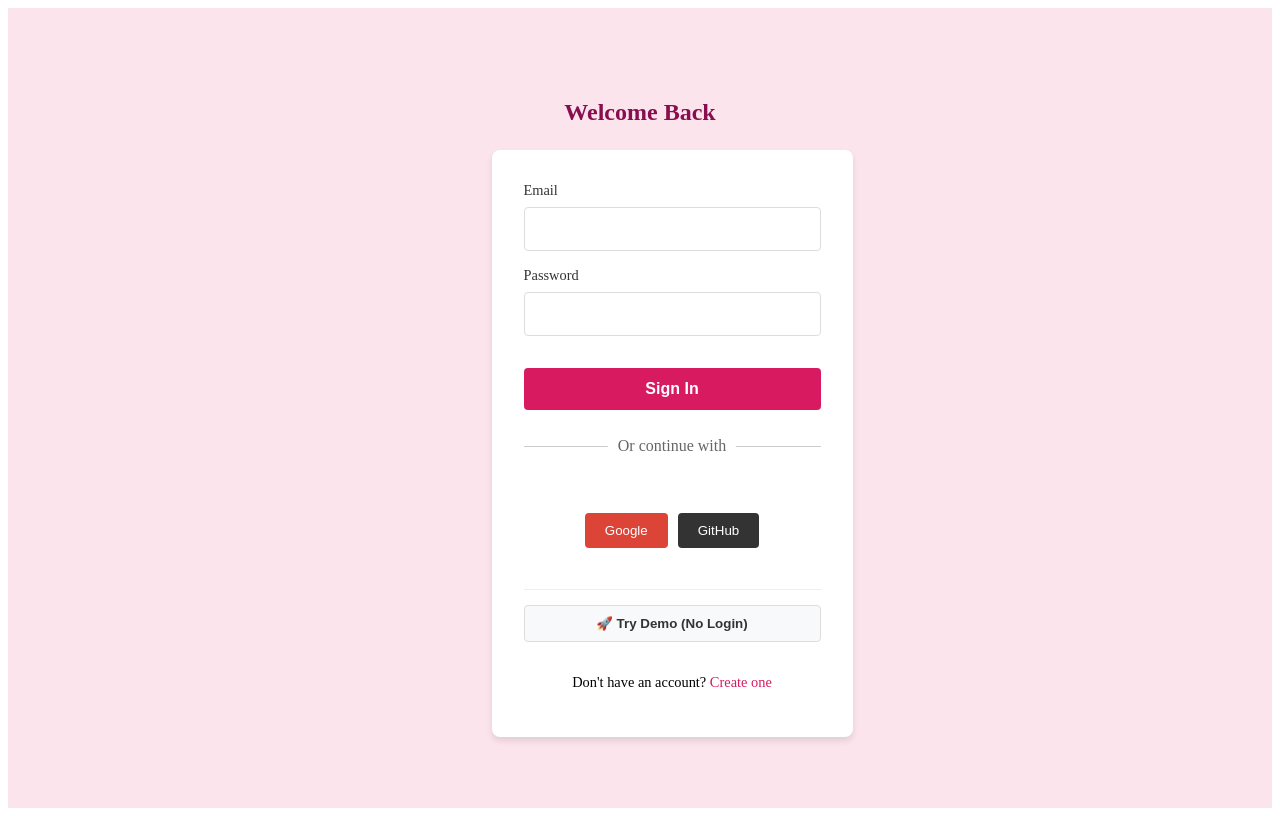
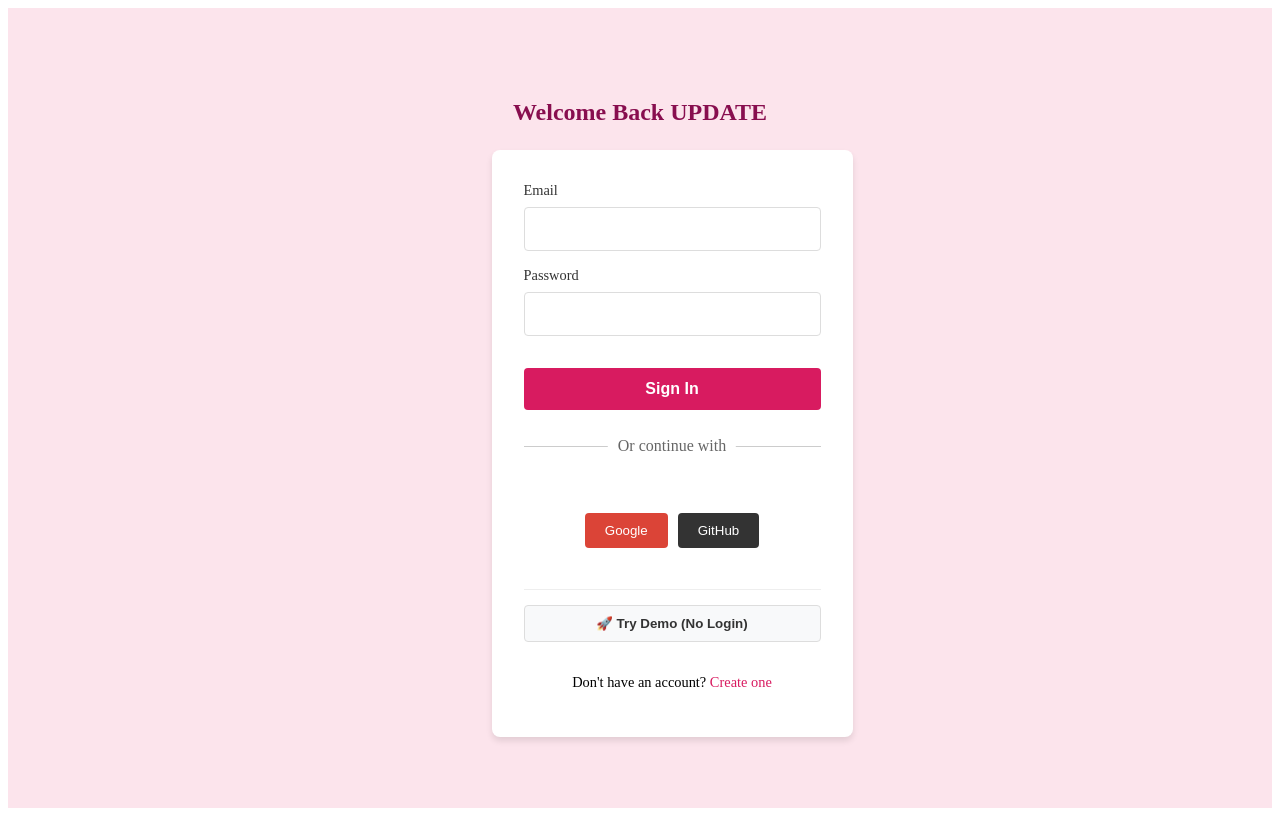
Before and after one commit to MoiBaldenegro/cubepath-cms-hackaton, a React (Vite) app in the folder client/: page /login in a window 1280 px wide. Built offline with nearby package versions, Linux system fonts and the light colour scheme; no server answers; the HTML template or start-up script is replaced by a standard one.

Commit message:
fix(Login): update welcome message to include 'UPDATE'

```diff
--- a/client/src/features/auth/presentation/pages/Login/Login.tsx
+++ b/client/src/features/auth/presentation/pages/Login/Login.tsx
@@ -77,7 +77,7 @@ export const Login = () => {
     return (
         <div className={styles.container}>
             <div className={styles.card}>
-                <h2 className={styles.title}>Welcome Back</h2>
+                <h2 className={styles.title}>Welcome Back UPDATE</h2>
 
                 <form className={styles.form} onSubmit={handleSubmit}>
                     <div className={styles.inputGroup}>
```
